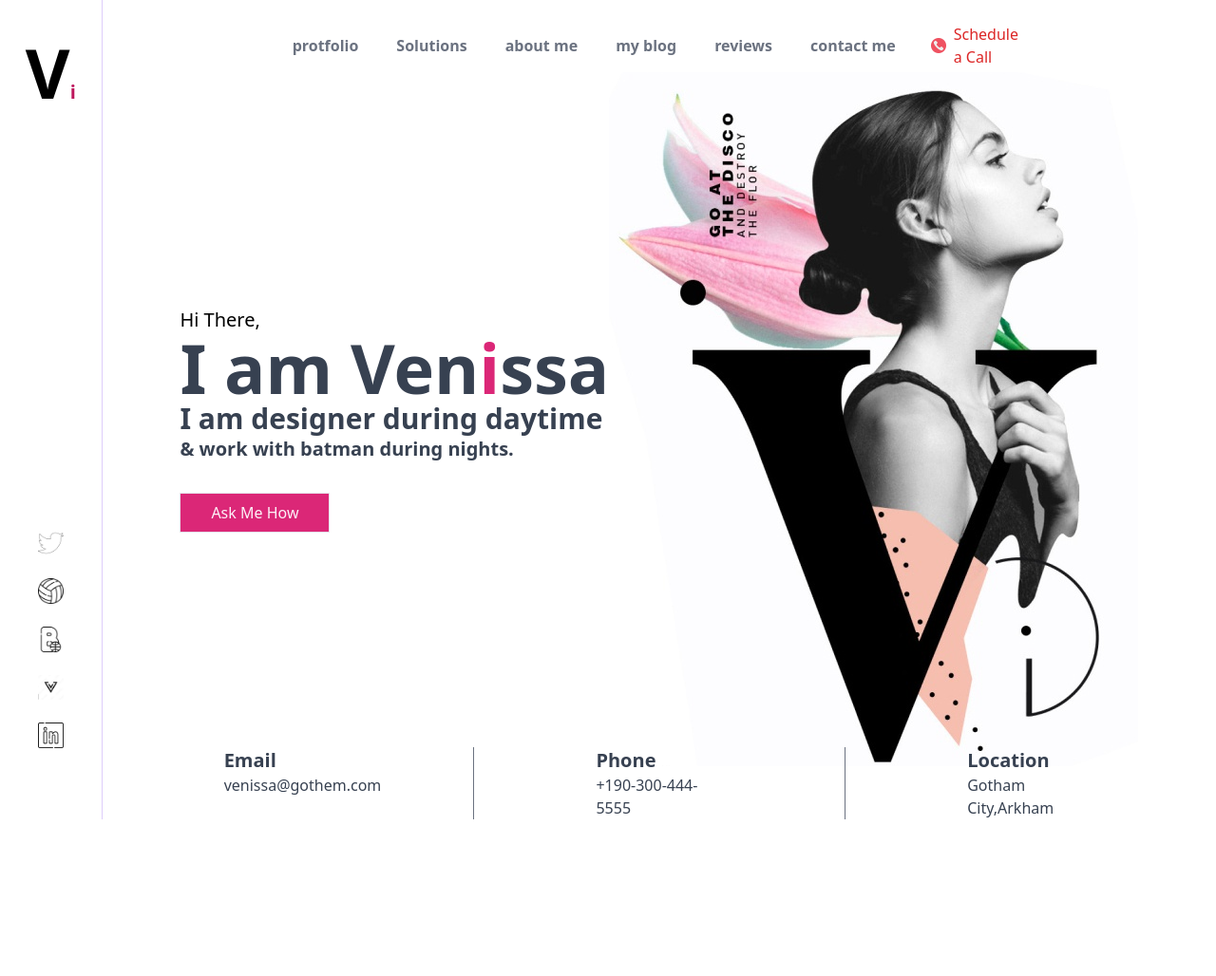
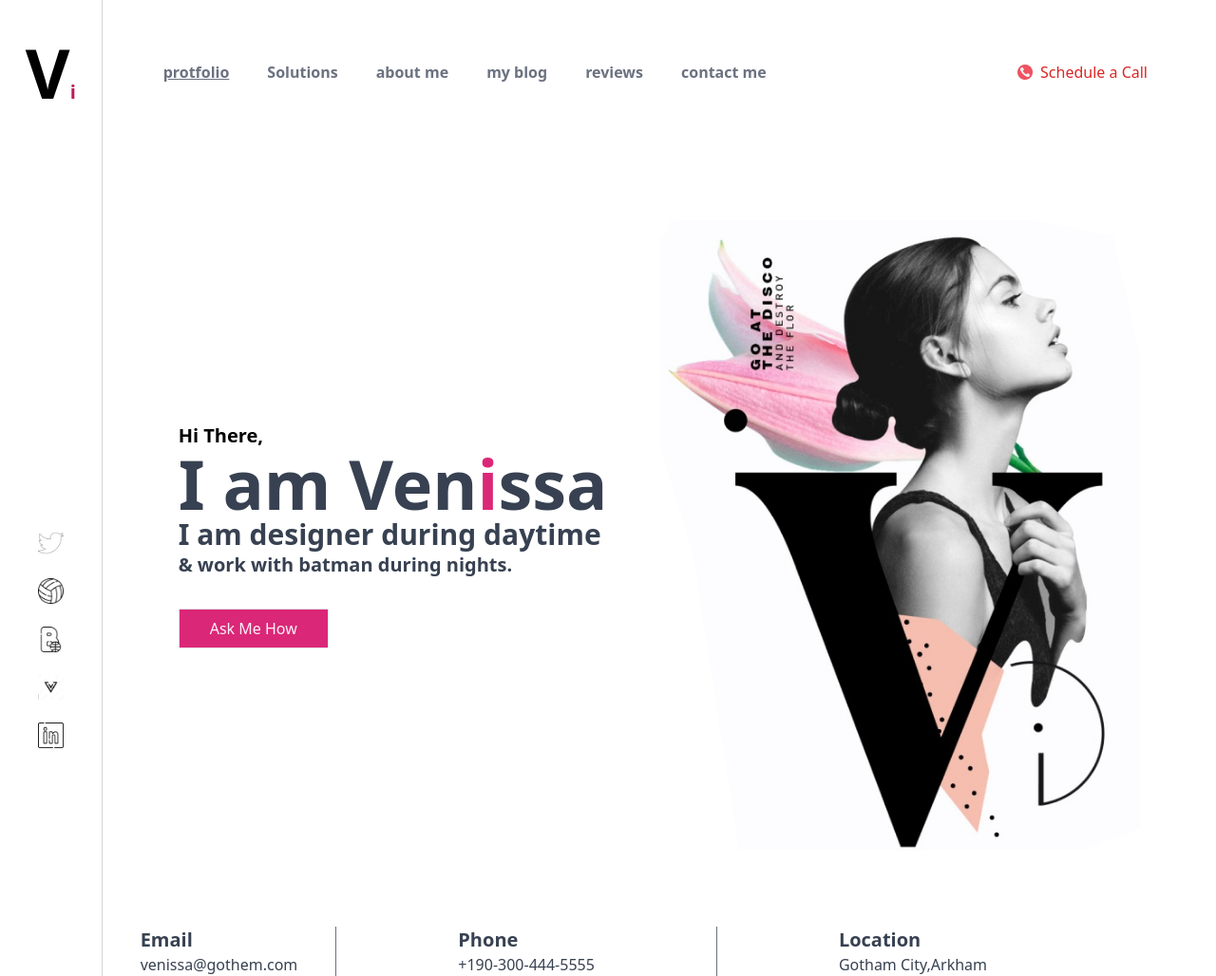
Before and after one commit to HasnaAkter/venissa, a plain HTML site: page index.html in a window 1280 px wide. Shown: the whole page at 95% size. Before the commit the page ends 863 px from the top, so only its background shows below. Drawn offline with nearby package versions, Linux system fonts and the light colour scheme.

Commit message:
commmite

```diff
--- a/index.html
+++ b/index.html
@@ -5,7 +5,7 @@
     <meta charset="UTF-8">
     <meta http-equiv="X-UA-Compatible" content="IE=edge">
     <meta name="viewport" content="width=device-width, initial-scale=1.0">
-    <title>venissa</title>
+    <title>Venissa</title>
     <!--------------------------
         tailwind cdn added
     --------------------------->
@@ -15,12 +15,16 @@
 
 <body>
 
-    <section class="grid grid-cols-12 divide-x divide-green-500 divide-purple-600 divide-opacity-25">
+    <section class="grid grid-cols-12 divide-x divide-gray-600 divide-opacity-25">
+
         <div class="col-span-1 pt-10 pb-10">
+
            <div class="grid grid-rows-3">
+
                 <div class="flex justify-center row-span-2">
                     <p class=" font-bold text-7xl ">V<small class="text-pink-700 text-xl">i</small></p>
                 </div>
+
                 <div class="flex flex-col justify-center row-span-1" >
                     <img src="icon/twitter.png " alt="" class="px-10 py-3 ">
                     <img src="icon/volleyball.png" alt="" class="px-10 py-3">
@@ -29,7 +33,10 @@
                     <img src="icon/linkedin-logo.png" alt="" class="px-10 py-3">
                 </div>
            </div>
+
         </div>
+
+
         <div class="col-span-11">
 
             <!-----------------
@@ -37,9 +44,9 @@
             -------------------->
             <header>
 
-                <nav class="flex justify-between items-center py-6 md:justify-center mx-40 md:space-x-10 p-10">
+                <nav class="flex justify-between items-center  md:justify-center md:space-x-10 p-16">
                     <div class="hidden md:flex space-x-10">
-                        <a href="#" class="text-base font-bold text-gray-500 hover:text-gray-900">
+                        <a href="#" class="text-base underline font-bold text-gray-500 hover:text-gray-900">
                             <p>protfolio</p>
                         </a>
                         <a href="#" class="text-base font-bold text-gray-500 hover:text-gray-900">
@@ -70,10 +77,11 @@
                 <!---------------
                   Main section
                 --------------->
+
                 <main>
-                <section class="container md:flex items-center justify-center -my-5">
-                    <div>
-                        <h1 class="text-xl ">Hi There,</h1>
+                    <section class="container md:flex items-center p-20">
+                        <div class="w-full">
+                            <h1 class="text-xl font-bold">Hi There,</h1>
                             <p class="text-gray-700 font-bold text-7xl">I am Ven<span class="text-pink-600">i</span>ssa</p>
                             <p class="text-gray-700 font-bold text-3xl">I am designer during daytime</p>
                             <p class="text-gray-700 font-bold text-xl"> & work with batman during nights.</p>
@@ -81,7 +89,7 @@
                                 Ask Me How
                             </button>
                         </div>
-                    <div>
+                        <div class="w-full">
                             <img src="image/index.png" alt="">
                         </div>
                     </section>
@@ -90,9 +98,9 @@
             <!-----------
                 fotter
             ----------->
-            <footer class="">
-                <div class=" grid grid-cols-3 divide-x divide-gray-500">
-                    <div class="px-32">
+            <footer>
+                <div class=" flex divide-x divide-gray-500">
+                    <div class="px-10">
                         <p class="text-gray-700 text-xl font-bold  ">Email</p>
                         <p class=" text-gray-700">venissa@gothem.com</p>
                     </div>
@@ -106,8 +114,11 @@
                     </div>
                 </div>
             </footer>
+
         </div>
+
     </section>
+
 </body>
 
 </html>
```
Also changed, not shown: 1 other file. Lines whose indentation alone changed are shown as unchanged.
